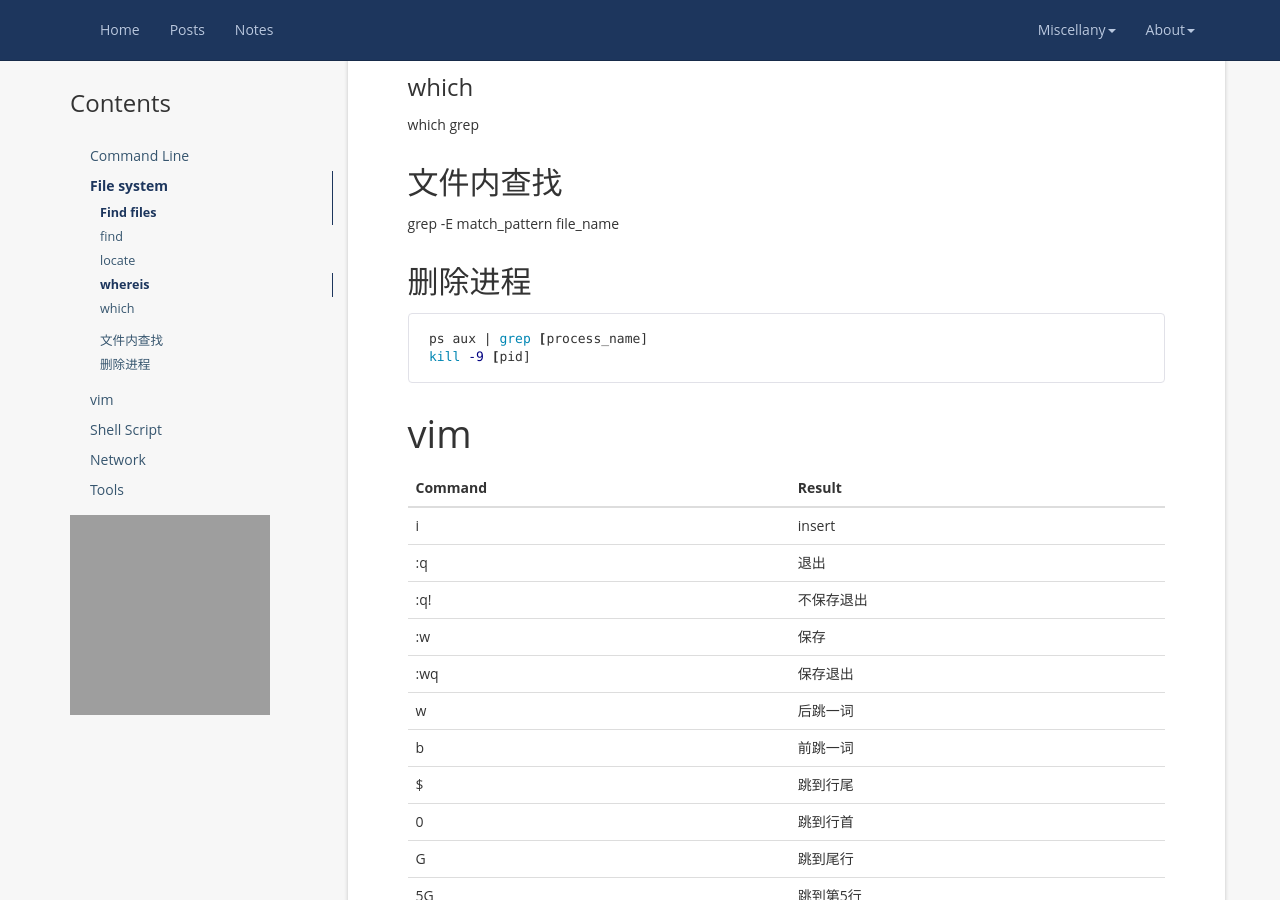
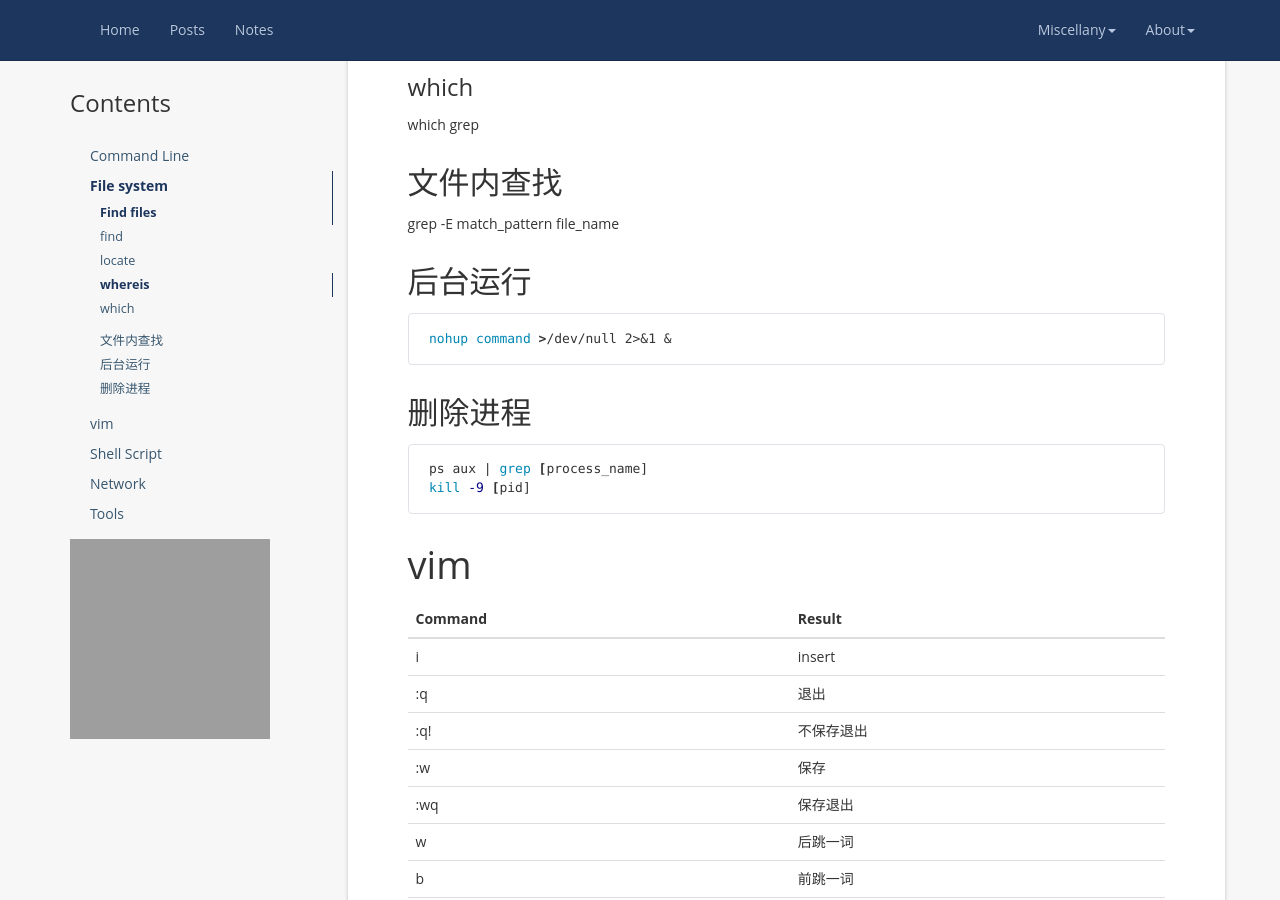
Before and after one commit to cyzlmh/cyzlmh.github.io, a Jekyll site: the page built from notes/Note-Linux.md, in a window 1280 px wide and 900 px high, scrolled down 4523 px. Built offline with Jekyll 4.4.1, drawn with Linux system fonts in a browser that asks for light colours; nearby versions of some CDN libraries; grey boxes are pictures that could not be loaded.

Commit message:
update blog

````diff
--- a/notes/Note-Linux.md
+++ b/notes/Note-Linux.md
@@ -134,6 +134,12 @@ which grep
 ## 文件内查找
 
 grep -E match_pattern file_name
+
+## 后台运行
+
+``` shell
+nohup command >/dev/null 2>&1 &
+```
 
 ## 删除进程
 
````
Also changed, not shown: 1 other file.
